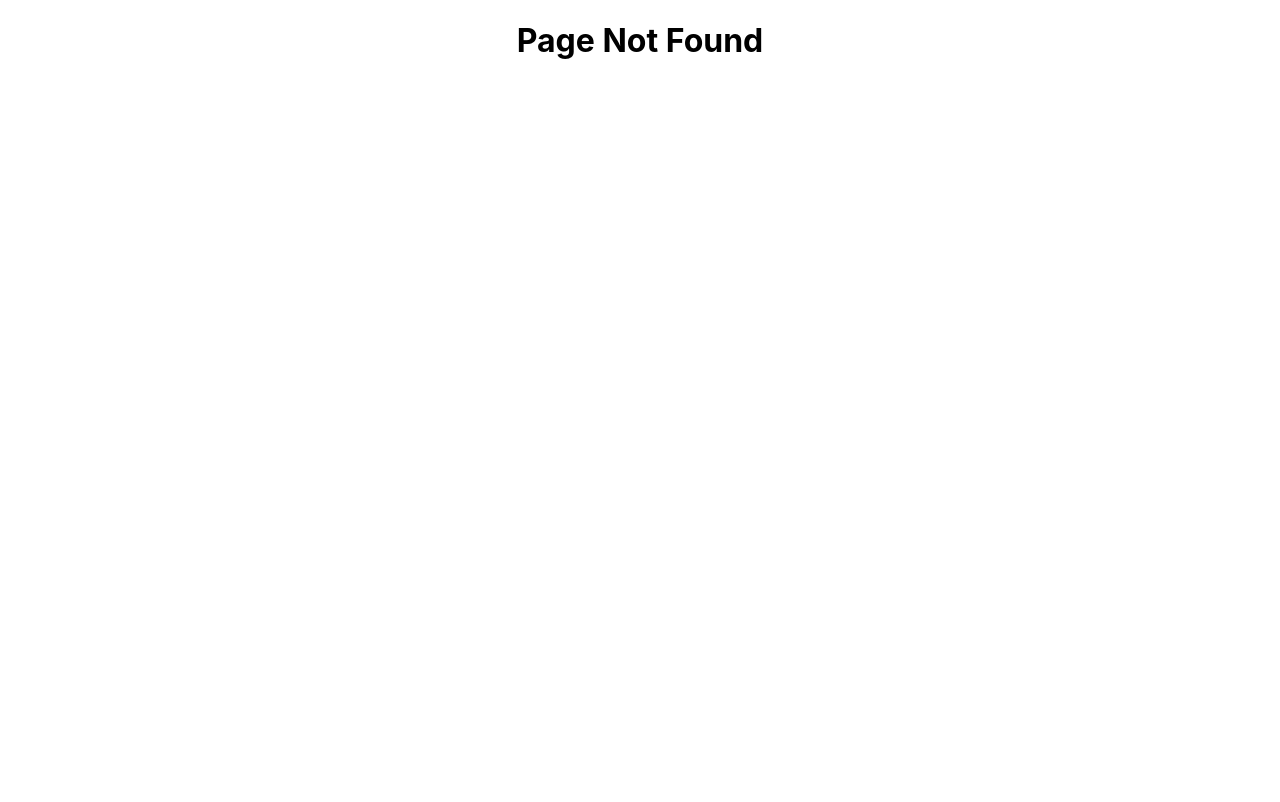
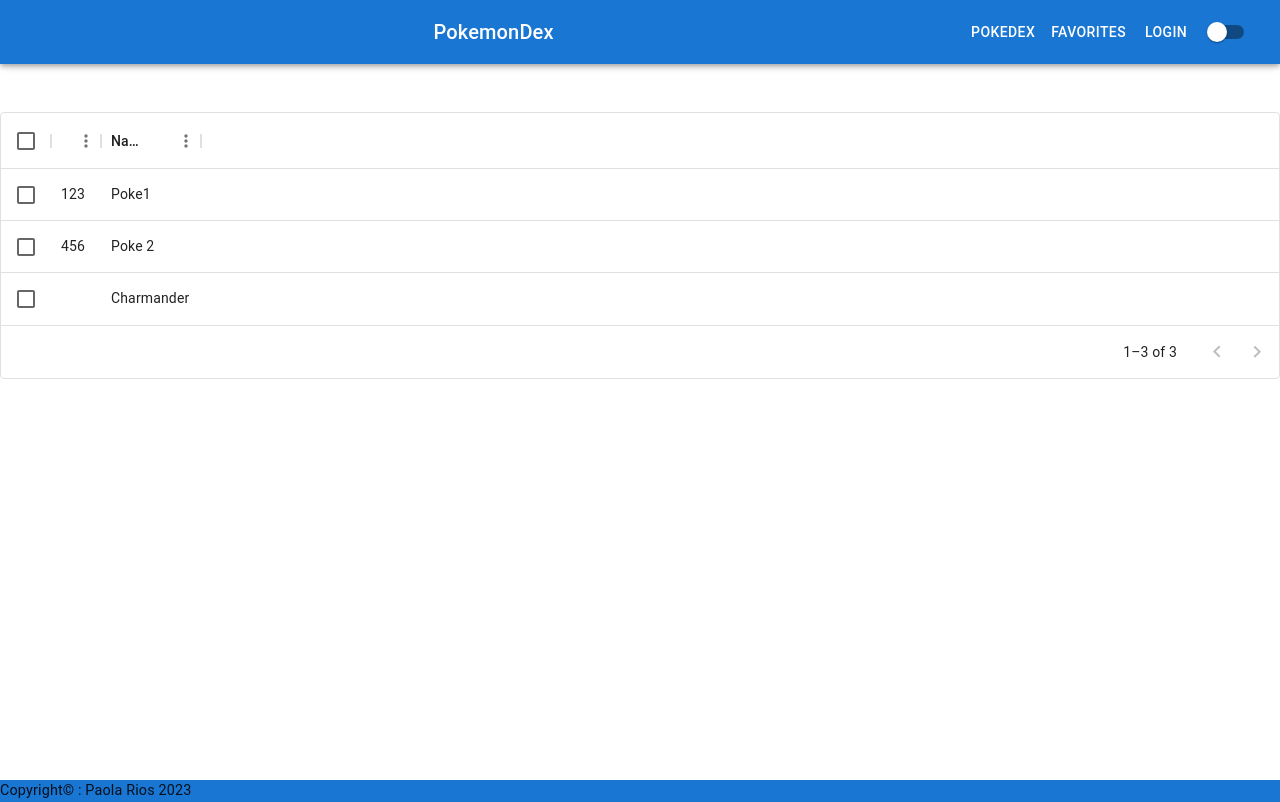
Before and after one commit to PaolaRiosGrageda/Jala.Frontend.PokeProject, a React (Create React App) app: page /Favorites in a window 1280 px wide. Before the commit this address had no page. Built offline with nearby package versions, Linux system fonts and the light colour scheme.

Commit message:
add ComponentFavorite

```diff
--- a/src/App.js
+++ b/src/App.js
@@ -1,6 +1,7 @@
 import React from 'react';
 import SignInComponent from "./components/SigInComponent";
 import PokemonCard from "./components/PokemonCard";
+import Favorites from "./components/Favorites";
 import { Routes,Route } from "react-router-dom";
 import { PageNotFoundComponent } from "./components/PageNotFoundComponent";
 import { ThemeProvider } from "./components/context/ThemeContext";
@@ -16,9 +17,9 @@
             <Route path='/' element= {<SignInComponent/>}></Route>
             <Route path='/Login' element= {<SignInComponent/>}></Route>
 
-            <Route path='/pokemonCard' element={<PokemonCard/>}></Route>
+            <Route path='/home' element={<PokemonCard/>}></Route>
             <Route path='*' element={<PageNotFoundComponent/>}></Route>
-
+            <Route path='/Favorites'element={<Favorites/>}></Route>
           </Routes>
          </ThemeProvider>
         </main>
--- a/src/components/CustomCards.js
+++ b/src/components/CustomCards.js
@@ -8,11 +8,12 @@
 import  ThemeContext  from './context/ThemeContext';
 import  StarBorderIcon  from '@mui/icons-material/StarBorder';
 import { positions } from '@mui/system';
-
 import { connect, useDispatch } from 'react-redux';
 import * as favoritePokeActions from '../redux/actions/favoritePokeActions';
 import PropTypes from 'prop-types';
 import { DataGrid, GridRowsProp, GridColDef } from '@mui/x-data-grid';
+import Favorites from './Favorites';
+
 function MediaCard({pokemonInfo, weaknessess, statsInfo, favorites}) {
 
   const [favorite, setFavorite] = useState(0);
@@ -109,20 +110,26 @@
                 ':hover': {backgroundColor: 'red', opacity:0.9}
               }}
               //TO-ASK: Why the following is not working? handle Pao is on line 46
-              // onClick={this.handlePao}
+              //  onClick={handlePao
+              //  }
+
               onClick={(event => {
-
                 dispatch(favoritePokeActions.addFavoritePokemon({
                   pokemonId: pokemonInfo.id,
                   name: pokemonInfo.name,
                   types: pokemonInfo.types
                 }));
-
+                const newPokemon={
+                  pokemonId: pokemonInfo.id,
+                  name: pokemonInfo.name,
+                  types: pokemonInfo.types
+                }
 
                 if(starColor1.Color === "black")
                   starColor1.Color = "yellow";
                 else
                   starColor1.Color = "black";
+                Favorites(newPokemon);
               })}
 
             >
--- /dev/null
+++ b/src/components/Favorites.js
@@ -0,0 +1,75 @@
+import React from 'react';
+import DrawerAppBar from "./UI/DrawerAppBar";
+import { Footer } from "./Footer";
+import { connect, useDispatch } from 'react-redux';
+import * as favoritePokeActions from '../redux/actions/favoritePokeActions';
+import PropTypes from 'prop-types';
+import { DataGrid, GridRowsProp, GridColDef } from '@mui/x-data-grid';
+import { useState, useEffect,useContext } from 'react';
+import ThemeContext from "./context/ThemeContext";
+
+
+
+export default function Favorites (favorites) {
+    const data = useContext(ThemeContext);
+    const [favorite, setFavorite] = useState(0);
+    const dispatch = useDispatch(); // despachar acciones
+    const columns = [
+        {field: "col1", headerName: "Id", width: 30},
+        {field: "col2", headerName: "Name", width: 100},
+       // {field: "col3", headerName: "Types", width: 300}
+    ];
+
+    const rows = [
+          { id: 1, col1: '123', col2: 'Poke1' },
+          { id: 2, col1: '456', col2: 'Poke 2' },
+          { id: 3, col2: '789', col2: 'Charmander' },
+    ];
+    console.log("this is the ",{favorites});
+    // for (var i = 0; i < favorites.favorite.length; i++){
+    //     rows.push( {id:i, col1: favorites.favorite[i].pokemonId, col2: favorites.favorite[i].name })
+
+    // }
+    // handlePao = (event) => {
+    //     dispatch(favoritePokeActions.addFavoritePokemon({
+    //         pokemonId: pokemonInfo.id,
+    //         name: pokemonInfo.name,
+    //         types: pokemonInfo.types
+    //       }));
+    // }
+
+
+  return (
+    <div className= {data.theme}>
+        <DrawerAppBar>hooolllaaa</DrawerAppBar>
+        <DataGrid
+          rows={rows}
+          columns={columns}
+          initialState={{
+            pagination: {
+              paginationModel: {
+                pageSize: 20,
+              },
+            },
+          }}
+          pageSizeOptions={[5]}
+          checkboxSelection
+          disableRowSelectionOnClick
+          autoHeight
+        />
+        <footer className="App-footer">
+                <Footer/>
+        </footer>
+    </div>
+  )
+}
+// Favorites.propTypes = {
+//     favorites: PropTypes.array
+// }
+// function mapStateToProps(state,ownProps){
+//     return{
+//         favorites:state
+//     }
+// }
+
+// export default connect(mapStateToProps)(Favorites);
--- a/src/components/SigInComponent.js
+++ b/src/components/SigInComponent.js
@@ -17,7 +17,7 @@
     const [passwordErrorS, setPasswordError] = useState("");
 
     // const activeStyle = {color: "#F15B2A" };
-     const data = useContext(ThemeContext);
+    const data = useContext(ThemeContext);
     const navigate = useNavigate();
 
     const homePage = () => {
--- a/src/components/UI/DrawerAppBar.js
+++ b/src/components/UI/DrawerAppBar.js
@@ -25,10 +25,10 @@
 const navItems = ['Pokedex', 'Favorites', 'Login'];
 const navLinks = [
   {
-    title: 'Pokedex', path:'/pokemonCard '
+    title: 'Pokedex', path:'/home '
   },
   {
-    title: 'Favorites', path:''
+    title: 'Favorites', path:'/Favorites'
   },
   {
     title: 'Login', path:'/login'
```
